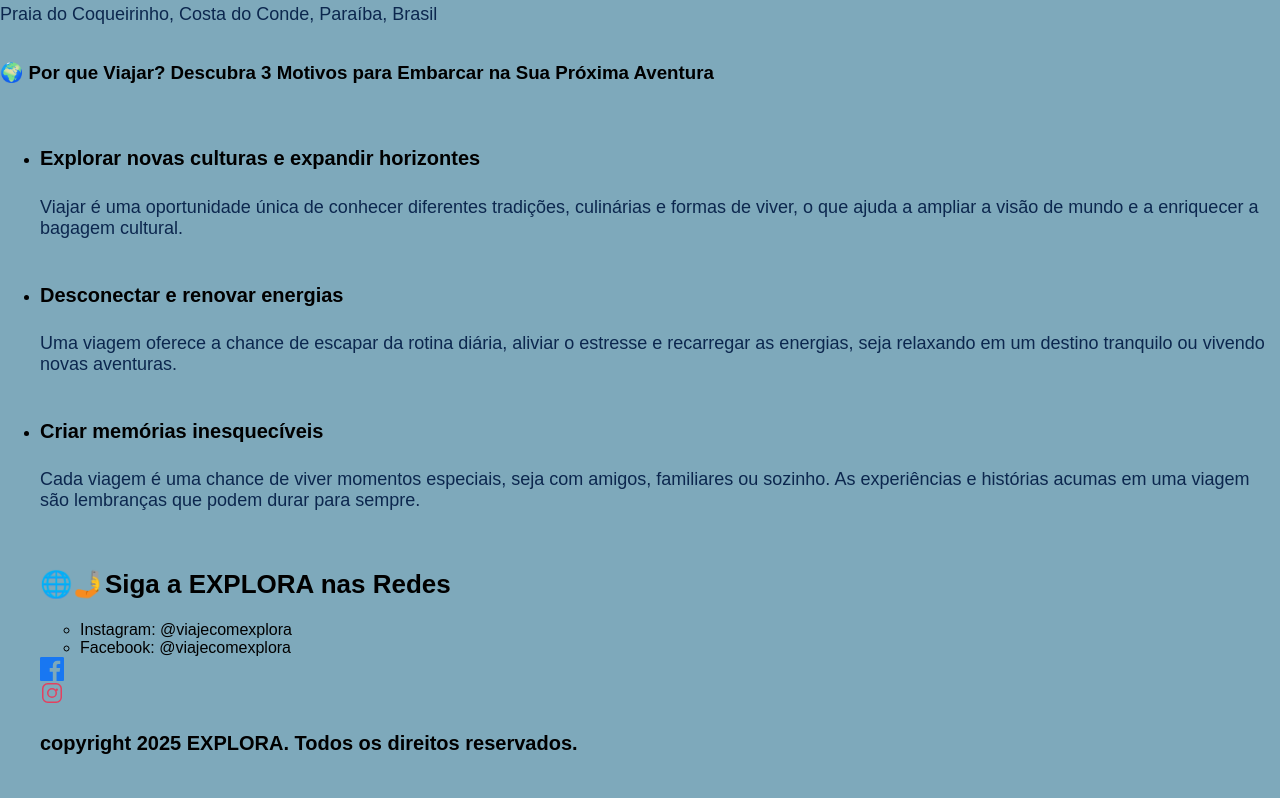
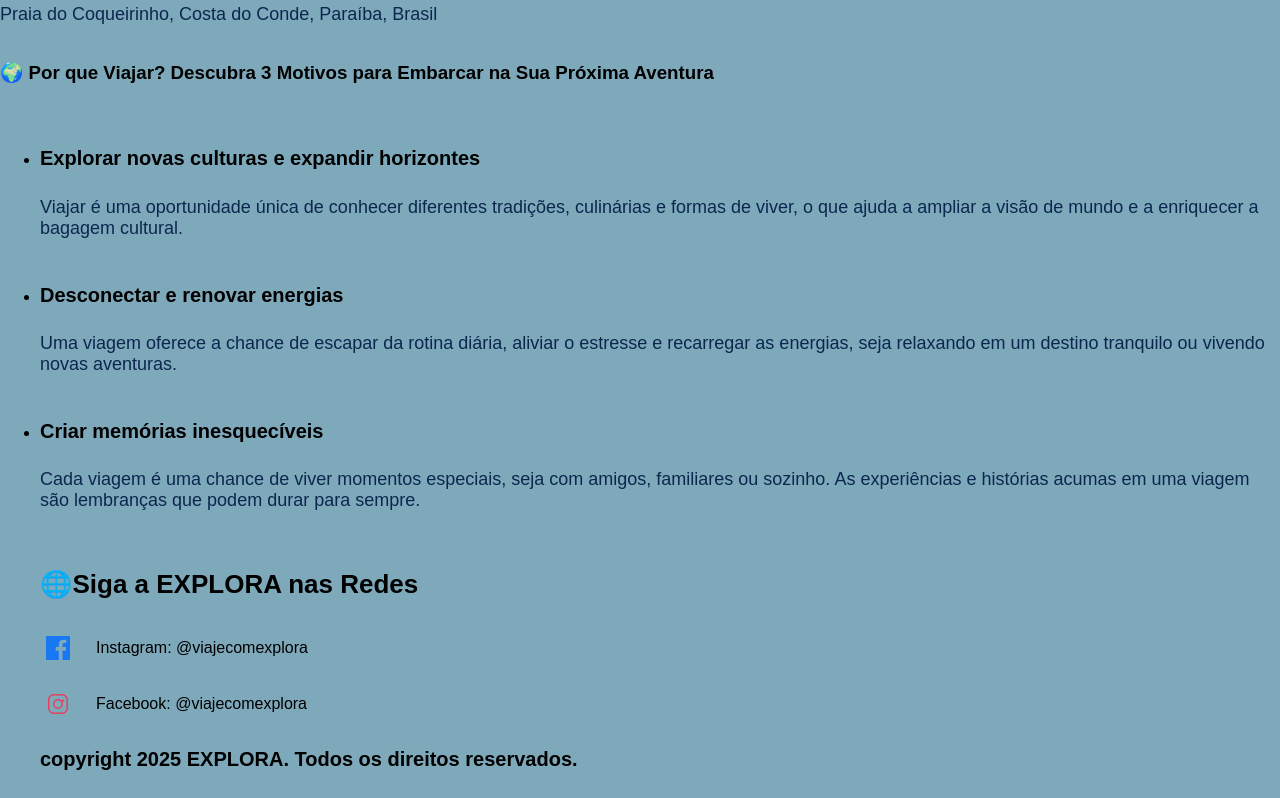
Before and after one commit to giuliaa3011/EXPLORA-TravelAgency, a plain HTML site: page index.html in a window 1280 px wide. Shown: the part 1525-2323 px from the top of the page. Drawn offline with Linux system fonts and the light colour scheme; grey boxes are pictures that could not be loaded.

Commit message:
Modificações no <footer> e no css, correspondente em todas as paginas

```diff
--- a/css/estilos.css
+++ b/css/estilos.css
@@ -167,21 +167,36 @@ img {
     background-size: contain;
 }
 
-.social-icons {
+.redes {
+  list-style: none;
   display: flex;
-  gap: 15px;
+  flex-direction: column;
+  gap: 20px;
+  margin-top: 30px;
 }
-.social-icons a {
+.redes ul {
+  list-style: none;
+  padding: 0%;
+  margin: 0%;
+  display: flex;
+  align-items: center;
+  gap: 20px;
+}
+.icones-sociais {
+  display: flex;
+  align-items: center;
+}
+.icones-sociais a {
   display: inline-flex;
   align-items: center;
   justify-content: center;
   width: 36px;
   height: 36px;
   text-decoration: none;
-  border-radius: 50%;
+  border-radius: 25%;
   transition: background-color 0.3s ease;
 }
-.social-icons a:hover {
+.icones-sociais a:hover {
   background-color: #f0f0f0;
 }
 .icon-facebook svg,
@@ -190,22 +205,3 @@ img {
   height: 24px;
   display: block;
 }
-
-.container-redes {
-  display: flex;
-  align-items: center;
-  justify-content: space-between;
-  gap: 20px;
-  max-width: 600px;
-  margin-top: 10px;
-}
-.container-redes ul {
-  list-style: none;
-  padding: 0;
-  margin: 0;
-  font-size: 16px;
-  color: #333;
-}
-.container-redes ul li {
-  margin-bottom: 6px;
-}
--- a/index.html
+++ b/index.html
@@ -69,25 +69,29 @@
 </body>
 <footer>
     <br>
-        <h2>🌐🤳Siga a EXPLORA nas Redes</h2>
+    <h2>🌐Siga a EXPLORA nas Redes</h2>
+
     <div class="redes">
     <ul>
-        <li>Instagram: @viajecomexplora</li>
-        <li>Facebook: @viajecomexplora</li>
-    </ul>
     <div class="icones-sociais">
     <a href="https://www.facebook.com/viajecomexplora" target="_blank" aria-label="Facebook Explora" class="icon-facebook">
-
     <svg xmlns="http://www.w3.org/2000/svg" viewBox="0 0 24 24" fill="#1877F2" width="24" height="24" aria-hidden="true">
       <path d="M22.675 0h-21.35C.6 0 0 .6 0 1.337v21.326C0 23.4.6 24 1.325 24H12.82v-9.294H9.692v-3.622h3.127V8.413c0-3.1 1.893-4.788 4.658-4.788 1.325 0 2.466.099 2.798.142v3.243l-1.918.001c-1.504 0-1.795.715-1.795 1.763v2.313h3.587l-.467 3.622h-3.12V24h6.116C23.4 24 24 23.4 24 22.673V1.327C24 .6 23.4 0 22.675 0z"/>
     </svg></a></div>
 
+        <li>Instagram: @viajecomexplora</li>
+    </ul>
+
+    <ul>
     <div class="icones-sociais">
     <a href="https://www.instagram.com/viajecomexplora" target="_blank" aria-label="Instagram Explora" class="icon-instagram">
-
     <svg xmlns="http://www.w3.org/2000/svg" viewBox="0 0 24 24" fill="#E4405F" width="24" height="24" aria-hidden="true">
       <path d="M7.75 2h8.5A5.75 5.75 0 0122 7.75v8.5A5.75 5.75 0 0116.25 22h-8.5A5.75 5.75 0 012 16.25v-8.5A5.75 5.75 0 017.75 2zm0 1.5A4.25 4.25 0 003.5 7.75v8.5A4.25 4.25 0 007.75 20.5h8.5a4.25 4.25 0 004.25-4.25v-8.5A4.25 4.25 0 0016.25 3.5h-8.5zM12 7a5 5 0 110 10 5 5 0 010-10zm0 1.5a3.5 3.5 0 100 7 3.5 3.5 0 000-7zm4.75-.88a1.13 1.13 0 110 2.25 1.13 1.13 0 010-2.25z"/>
-    </svg></a></div></div>
+    </svg></a></div>
+
+        <li>Facebook: @viajecomexplora</li>
+    </ul></div>
+
 
     <h4>copyright 2025 EXPLORA. Todos os direitos reservados.</h4>
 </footer>
```
Also changed, not shown: contato.html (+11 -9 lines), destinos.html (+10 -7 lines), promocoes.html (+10 -7 lines), sobre.html (+10 -7 lines).
